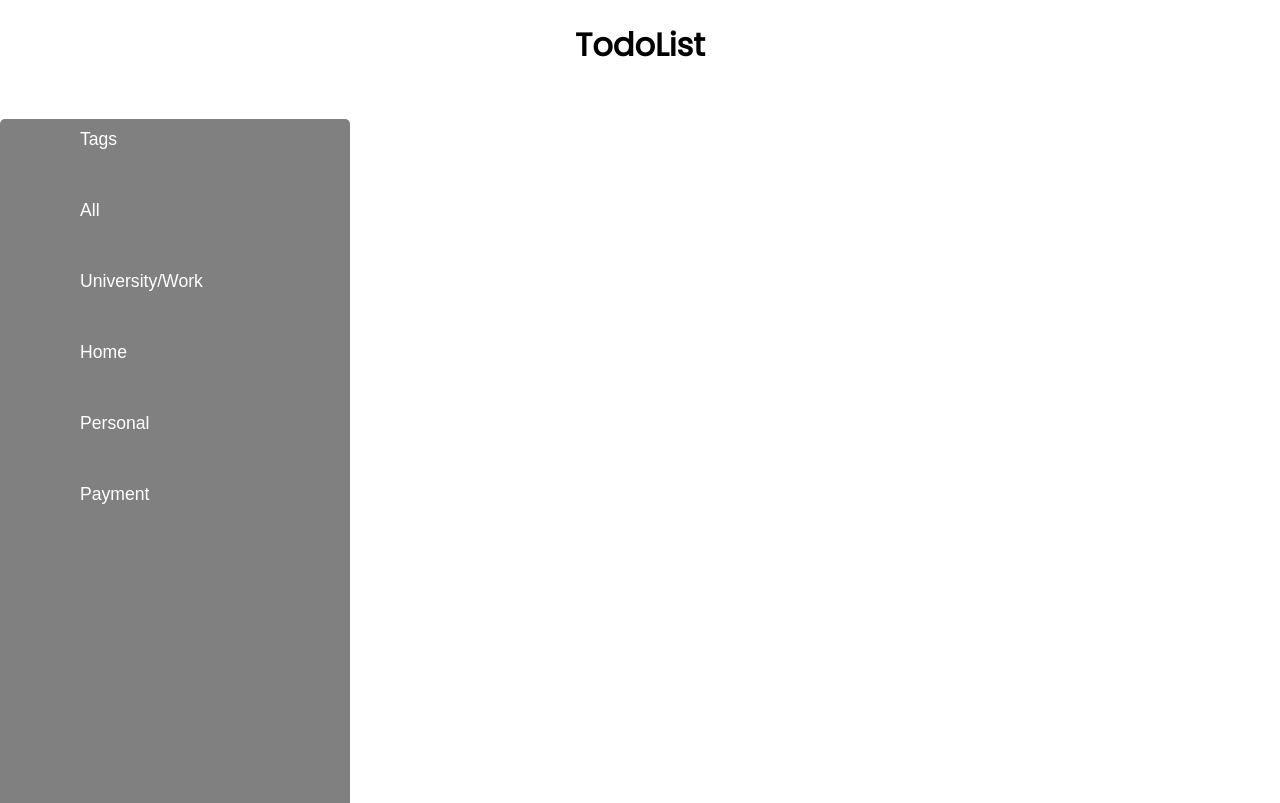
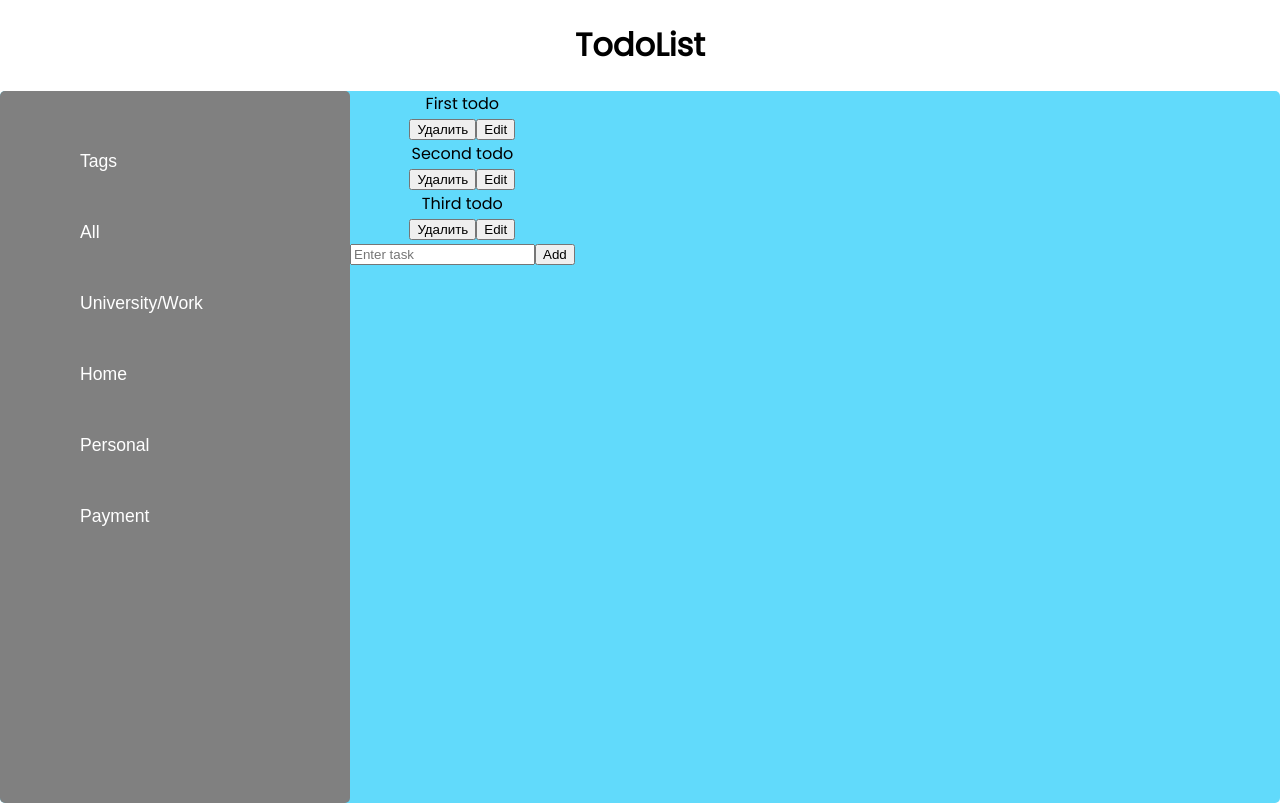
Before and after one commit to akhulbay/todo-list-react, a React (Create React App) app: page / in a window 1280 px wide. Built offline with nearby package versions, Linux system fonts and the light colour scheme.

Commit message:
modified:   src/App.css 	modified:   src/App.js

```diff
--- a/src/App.css
+++ b/src/App.css
@@ -3,11 +3,6 @@
 .App {
   font-family: "Poppins";
   text-align: center;
-  position: fixed;
-  top: 0;
-  left: 0;
-  width: 100%;
-  height: 100%;
 }
 
 .App-logo {
--- a/src/App.js
+++ b/src/App.js
@@ -27,8 +27,10 @@ function App() {
   return (
     <div className="App">
       <Header />
-      <MenuBar />
-      <TodoList todo={todo} setTodo={setTodo} />
+      <div className="AppBody">
+        <MenuBar />
+        <TodoList todo={todo} setTodo={setTodo} />
+      </div>
     </div>
   );
 }
```
